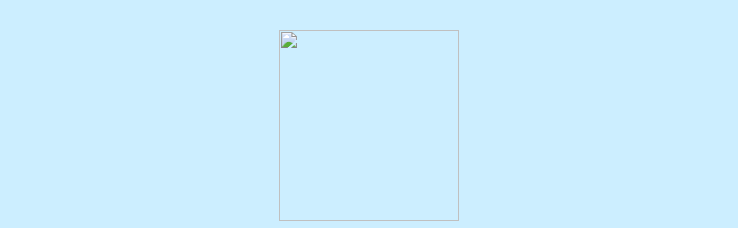
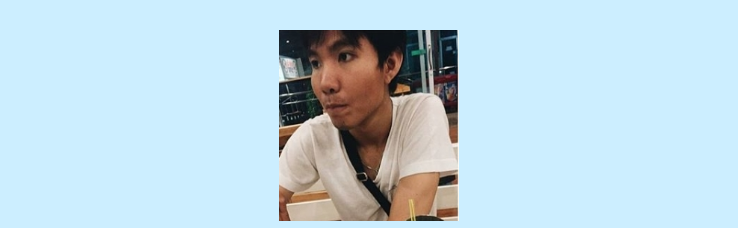
Before and after one commit to phadermchai/Deploy-Resume-With-Docker, a website: page index.html in a window 1280 px wide. Shown: the top 228 px of the page, without its empty margins (271-1009 px from the left). Drawn offline with Linux system fonts and the light colour scheme.

Commit message:
Update index.html

```diff
--- a/index.html
+++ b/index.html
@@ -6,7 +6,7 @@
 		<link rel="stylesheet" type="text/css" href="cssfile.css">
 	</head>
 	<body>
-		<center><img src = "public/profile.jpg" width="180" height="191" align="center"></center>
+		<center><img src = "profile.jpg" width="180" height="191" align="center"></center>
 		<h1>Phadermchai Kanokvorakan</h1>
 		<h3>I'm a fourth-year student majoring in Computer Engineerng at Naresuan University.</h3>
 		<p>Contract</p>
```
